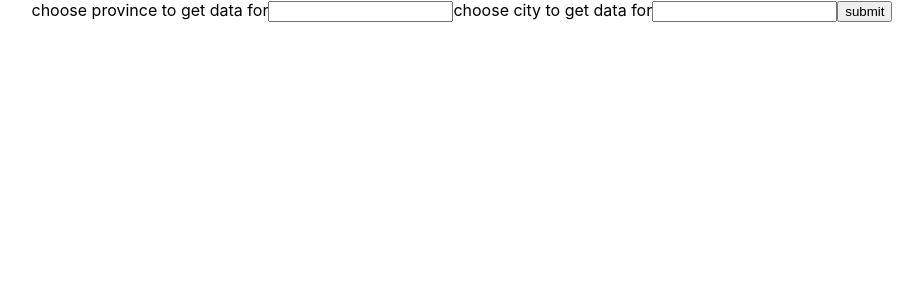
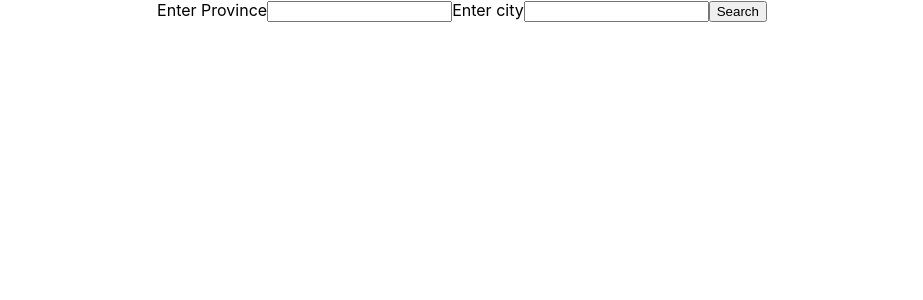
Before and after one commit to Chris-YN/chrisYunProjectThree, a React (Create React App) app: page / in a window 1280 px wide. Shown: the top 300 px of the page, without its empty margins (178-1101 px from the left). Built offline with nearby package versions, Linux system fonts and the light colour scheme.

Commit message:
commit-06-functionality search forms turned in to component

```diff
--- a/src/App.js
+++ b/src/App.js
@@ -2,17 +2,22 @@
 
 
 import {useState, useEffect, useRef} from "react";
-import axios from "axios" ;
+// axios not used in this version. it will be used at a later version.
+// import axios from "axios" ;
 import './App.css';
+import SearchForms from "./SearchForms/SearchForms";
+import DisplayResults from "./DisplayResults/DisplayResults";
 
 
 function App() {
   // setting up const variables for the app
   const baseUrl = "https://api.airvisual.com/v2/city";
   const apiKey = "7d2a621e-555f-4192-9072-0289c034663c";
+
+  // useState()
+  // contry search is fixed to Canada in this version. option will be
+      // added in a later version
   const [userCountryChoice, setUserCountryChoice] = useState("canada");
-  const [userProvinceCoice, setUserProvinceChoice] = useState("");
-  const [userCityChoice, setUserCityChoice] = useState("");
   const [searchTermArray, setSearchTermArray] = useState([]);
 
   // For API calls
@@ -52,37 +57,13 @@ function App() {
       didMount.current = true;
     }
 
-    // axios({
-    //   url: baseUrl,
-    //   method: "GET",
-    //   dataRespsonse: "json",
-    //   params: {
-    //     country: userCountryChoice,
-    //     state: userProvinceCoice,
-    //     city: userCityChoice,
-    //   }
-    // })
-    // .then( (response) => {
-    //   console.log(response);
-    // });
-
   }, [searchTermArray]);
 
-  const handleProvinceInputChange = (event) => {
-    setUserProvinceChoice(event.target.value);
-  };
-
-  const handleCityInputChange = (event) => {
-    setUserCityChoice(event.target.value);
-  };
-
-  const handleSubmit = (event) => {
+  const handleSubmit = (event, userProvinceChoice, userCityChoice) => {
     event.preventDefault();
     // error handling for empty input box on submit
-    if(userProvinceCoice !== "" && userCityChoice !== ""){
-      setSearchTermArray([userProvinceCoice, userCityChoice]);
-      setUserProvinceChoice("");
-      setUserCityChoice("");
+    if (userProvinceChoice !== "" && userCityChoice !== ""){
+      setSearchTermArray([userProvinceChoice, userCityChoice]);
 
     } else {
       console.log("do monkeys really throw shit? also make sure you put stuff in the search box first");
@@ -93,15 +74,7 @@ function App() {
   return (
     <div className="App">
 
-      <form action="sumit" onSubmit={handleSubmit}>
-        <label htmlFor="province">choose province to get data for</label>
-        <input type="text" id="province" onChange={handleProvinceInputChange} value={userProvinceCoice}/>
-
-
-        <label htmlFor="city">choose city to get data for</label>
-        <input type="text" id="city" onChange={handleCityInputChange} value={userCityChoice} />
-        <button>submit</button>
-      </form>
+      <SearchForms handleSubmit={handleSubmit}/>
 
     </div>
   );
--- /dev/null
+++ b/src/DisplayResults/DisplayResults.js
@@ -0,0 +1,11 @@
+
+
+
+// DisplayResults.js
+const DisplayResults = () => {
+  return(
+    <p>results are returned in here</p>
+  );
+}
+
+export default DisplayResults;
--- /dev/null
+++ b/src/SearchForms/SearchForms.js
@@ -0,0 +1,46 @@
+
+
+
+// SearchForms.js
+import { useState } from "react";
+
+const SearchForms = (props) => {
+  const [userProvinceChoice, setUserProvinceChoice] = useState([]);
+  const [userCityChoice, setUserCityChoice] = useState([]);
+
+
+  const handleProvinceChange = (event) => {
+    setUserProvinceChoice(event.target.value);
+
+
+  };
+  const handleCityChange = (event) => {
+    setUserCityChoice(event.target.value);
+  };
+
+
+
+  return (
+
+    <form
+      action="submit"
+      onSubmit={(event) => { props.handleSubmit(event, userProvinceChoice, userCityChoice)}}
+    >
+      <label htmlFor="provinceSearch">Enter Province</label>
+      <input type="text" id="provinceSearch"
+        onChange={handleProvinceChange}
+        value={userProvinceChoice}
+      />
+
+      <label htmlFor="citySearch">Enter city</label>
+      <input type="text" id="citySearch"
+        onChange={handleCityChange}
+        value={userCityChoice}
+      />
+
+      <button>Search</button>
+    </form>
+  )
+};
+
+export default SearchForms;
```
Also changed, not shown: 1 other file (tests, documents, lock files or other folders).
